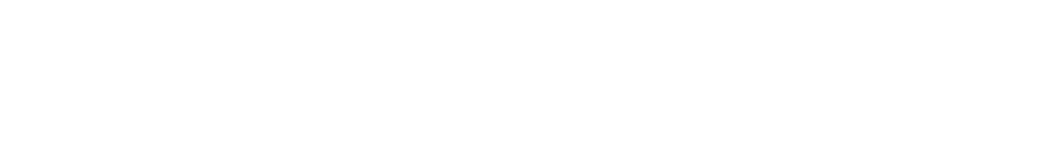
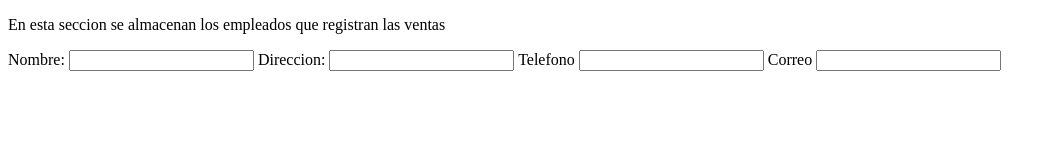
Before and after one commit to CrisOjeda9/Proyecto2, a plain HTML site: page encargados.html in a window 1280 px wide. Shown: the whole page, without its empty margins (0-1056 px from the left). Drawn offline with Linux system fonts and the light colour scheme.

Commit message:
Crear formulario encargados

```diff
--- a/encargados.html
+++ b/encargados.html
@@ -3,9 +3,19 @@
 <head>
     <meta charset="UTF-8">
     <meta name="viewport" content="width=device-width, initial-scale=1.0">
-    <title>Document</title>
+    <title>Registro de encargados</title>
 </head>
 <body>
-
+    <p>En esta seccion se almacenan los empleados que registran las ventas</p>
+    <form>
+        <label>Nombre: </label>
+        <input type="text" name="nombre">
+        <label>Direccion:</label>
+        <input type="text" name="direccion">
+        <label>Telefono</label>
+        <input type="text" name="telefono">
+        <label>Correo</label>
+        <input type="text" name="correo">
+    </form>
 </body>
 </html>
```
